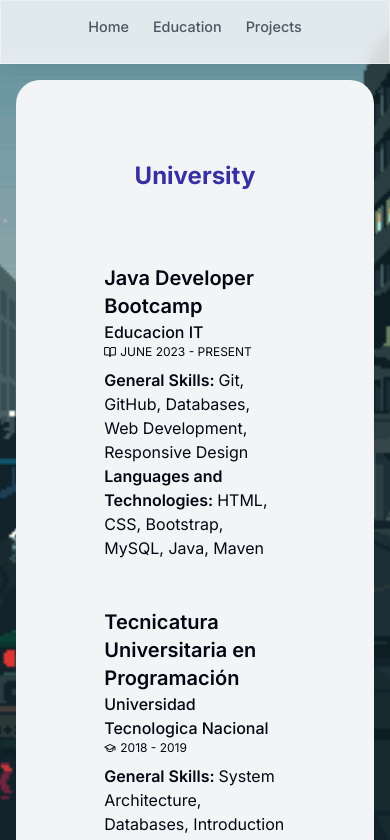
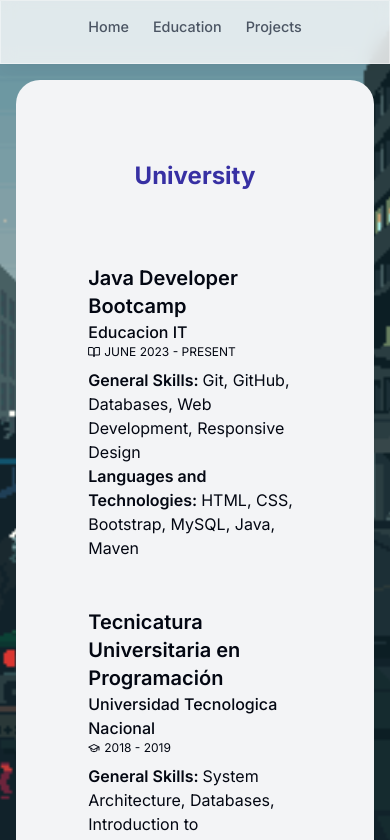
Before and after one commit to sheidiz/portfolio-new, a Next.js app: page /education in a window 390 px wide. Shown: the top 840 px of the page. Built offline with nearby package versions, Linux system fonts and the light colour scheme.

Commit message:
style: change padding in education section

```diff
--- a/app/(pages)/education/timeline.jsx
+++ b/app/(pages)/education/timeline.jsx
@@ -6,7 +6,7 @@ import TimelineItem from "./timeline-item";
 
 export default function Timeline({title, content}) {
   return (
-    <motion.div className="grid gap-4 mx-4 sm:grid-cols-12" initial={{opacity:0, y:-100}} animate={{opacity:1, y:0}}>
+    <motion.div className="grid gap-4 mx-0 sm:mx-4 sm:grid-cols-12" initial={{opacity:0, y:-100}} animate={{opacity:1, y:0}}>
       <div className="col-span-12 sm:col-span-3">
         <div className="text-center sm:text-left mb-14 before:block before:w-24 before:h-3 before:mb-5 before:rounded-md before:mx-auto sm:before:mx-0 before:dark:bg-indigo-800">
           <h3 className="text-2xl text-indigo-800 font-bold">{title}</h3>
```
